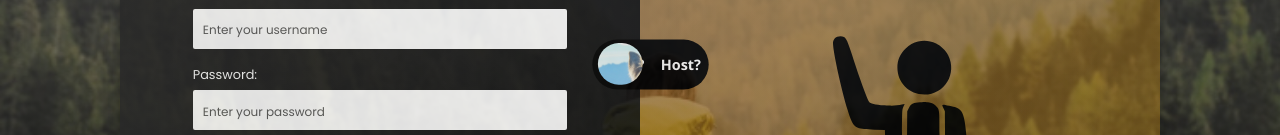
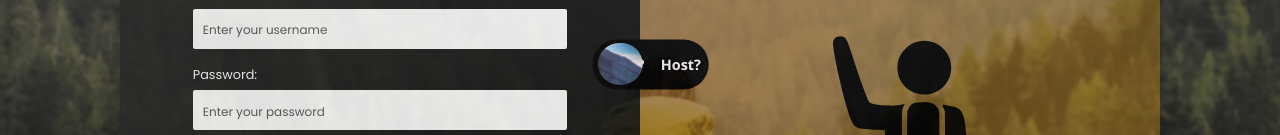
Before and after one commit to micokontic/react-final-task, a React (Create React App) app: page /log-in in a window 1280 px wide. Shown: the part 400-535 px from the top of the page. Built offline with nearby package versions, Linux system fonts and the light colour scheme; no server answers; what react-google-maps would draw is missing.

Commit message:
page not found added on news div

```diff
--- a/src/components/NewsBlog.js
+++ b/src/components/NewsBlog.js
@@ -6,6 +6,7 @@ import {
   dayTrips,
   guides,
 } from "../components/pages/HomePage/Data";
+import { Link } from "react-router-dom";
 
 function NewsBlog() {
   return (
@@ -31,10 +32,12 @@ function NewsBlog() {
             {" "}
             <NewsBlogs {...guides} />
           </div>
-          <div className="div5">
-            {" "}
-            <NewsBlogs {...activitiesOffer} />
-          </div>
+          <Link to="/notFound">
+            <div className="div5">
+              {" "}
+              <NewsBlogs {...activitiesOffer} />
+            </div>
+          </Link>
         </div>
       </div>
     </>
--- a/src/components/pages/forms/registrationForm/Form.css
+++ b/src/components/pages/forms/registrationForm/Form.css
@@ -209,7 +209,7 @@ input[type="checkbox"] {
 #knob {
   width: 112px;
   height: 104px;
-  background-image: url("../../../images/IMG_20201012_164941_235.jpg");
+  background-image: url("../../../images/hrback4.jpg");
   background-size: 701px;
   position: relative;
   top: 9px;
```
